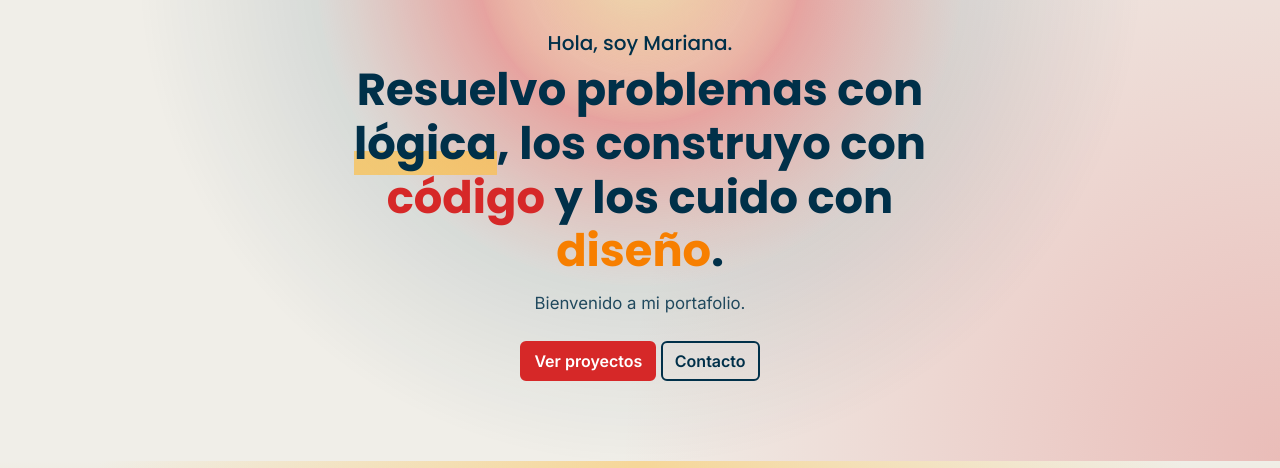
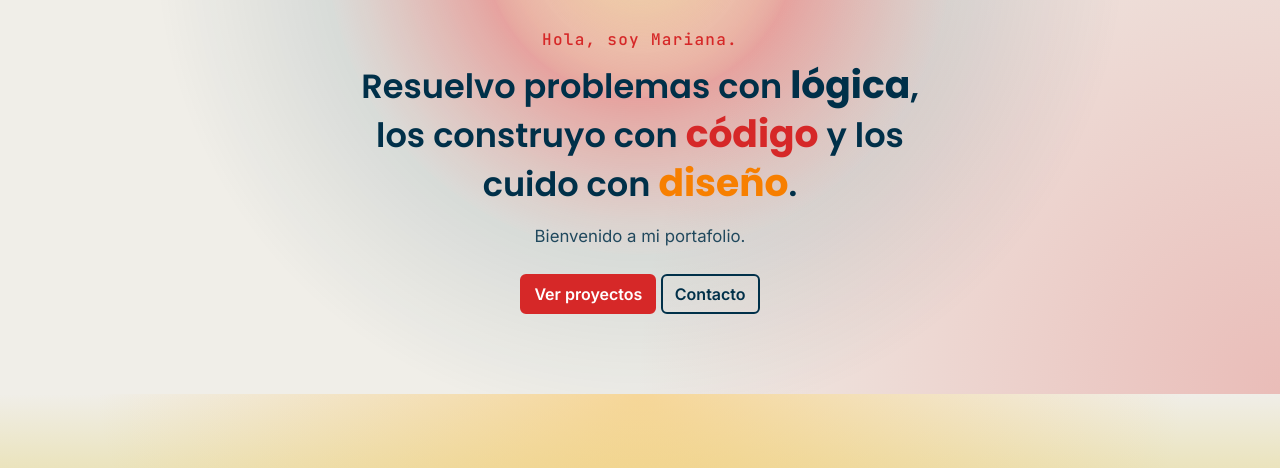
Before and after one commit to Marirrn/portafolio-web, a plain HTML site: page index.html in a window 1280 px wide. Shown: the part 253-721 px from the top of the page. Drawn offline with nearby package versions, Linux system fonts and the light colour scheme.

Commit message:
Add files via upload

```diff
--- a/css/portafolio.css
+++ b/css/portafolio.css
@@ -1011,11 +1011,15 @@ code, .etiqueta-tecnologia { font-family: 'JetBrains Mono', monospace; }
 #form-contacto.desvanecer { opacity: 0; }
 
 /* Introducción con jerarquía tipográfica y listas de habilidades (agregado) */
-.hero-hola { font-family: 'Poppins', Arial, sans-serif; font-weight: 500; font-size: 1.25rem; color: var(--azul); margin: 1.5rem 0 .25rem; }
-.hero-lema { font-family: 'Poppins', Arial, sans-serif; font-weight: 700; font-size: clamp(1.7rem, 5vw, 2.8rem); line-height: 1.2; color: var(--azul); max-width: 20ch; margin: 0 auto .75rem; }
+.hero-hola { font-family: 'JetBrains Mono', monospace; font-weight: 500; font-size: 1rem; letter-spacing: .08em; color: var(--rojo); margin: 1.5rem 0 .5rem; }
+.hero-lema { font-family: 'Poppins', Arial, sans-serif; font-weight: 600; font-size: clamp(1.5rem, 4vw, 2.1rem); line-height: 1.3; color: var(--azul); max-width: 26ch; margin: 0 auto 1rem; }
+.hero-lema .resalta-azul, .hero-lema .resalta-rojo, .hero-lema .resalta-naranja { font-size: 1.12em; font-weight: 700; }
 .hero-lema .resalta-rojo { color: var(--rojo); }
-.hero-lema .resalta-azul { background: linear-gradient(transparent 62%, color-mix(in srgb, var(--sunflower-gold) 70%, transparent) 62%); }
+.hero-lema .resalta-azul { color: var(--azul); }
 .hero-lema .resalta-naranja { color: var(--vivid-tangerine); }
 .hero-bienvenida { font-size: 1.05rem; color: var(--azul); opacity: .85; margin-bottom: 1.5rem; }
 .lista-habilidades { padding-left: 1.1rem; margin: 0; }
 .lista-habilidades li { margin-bottom: .35rem; }
+
+/* Espacio entre la línea de correo y el formulario (agregado) */
+#contacto .about-text:nth-of-type(2) { margin-bottom: 2rem; }
```
